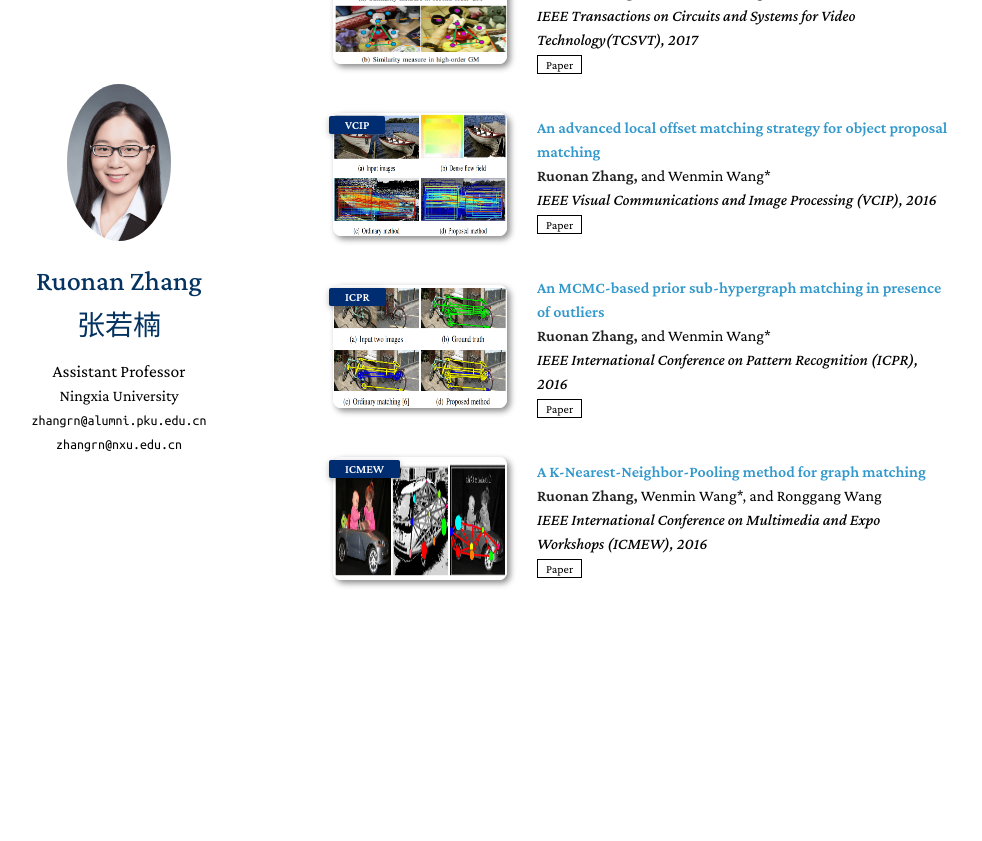
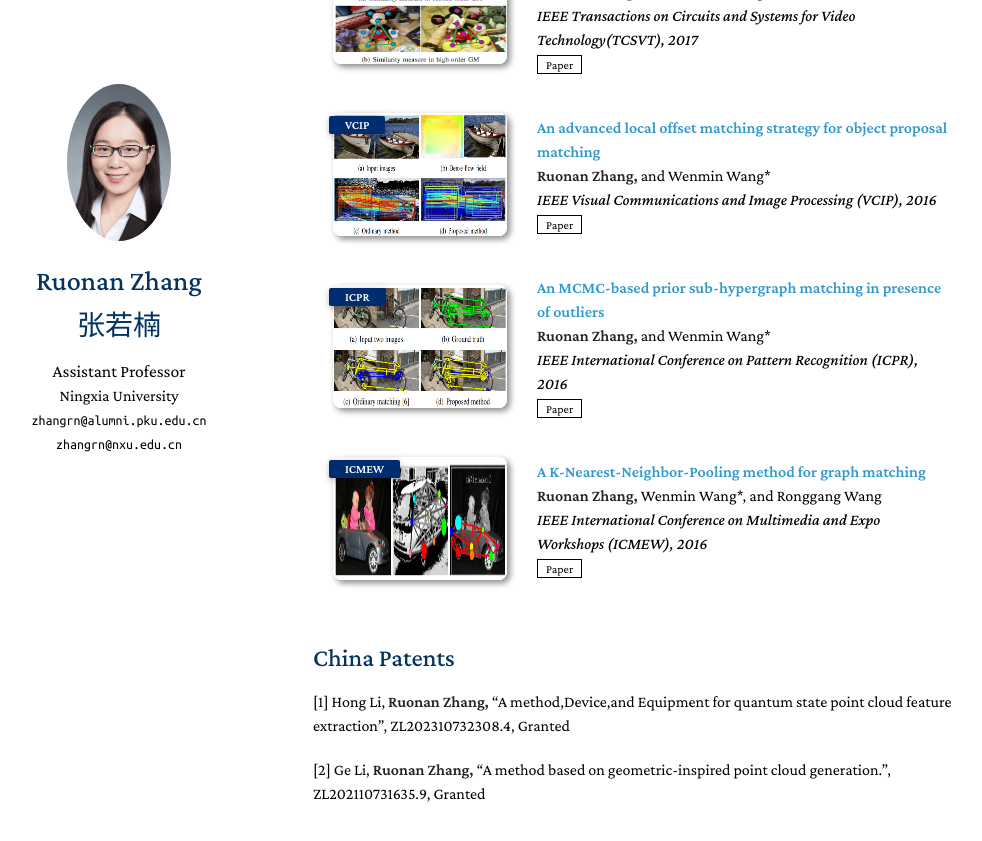
Before and after one commit to Smile232323/Smile232323.github.io, a Jekyll site: the page built from index.md, in a window 1280 px wide and 900 px high, scrolled down 4644 px. Shown: the top 841 px of the window, without its empty margins (157-1139 px from the left). Built offline with Jekyll 4.4.1, drawn with Linux system fonts in a browser that asks for light colours; a style sheet for code colours, icons or effects is not loaded; our own code applies the rules of GitHub Pages for plain Markdown files; before the commit the page ends 5358 px from its top, so only the background shows below that.

Commit message:
update index.md

```diff
--- a/index.md
+++ b/index.md
@@ -63,7 +63,11 @@ Paper Reviewer: IEEE TIP, IEEE TCSVT, CVPR
 - Outstanding Scientific Research Title of Peking University, 2023
 
 
-
 {% include_relative _includes/publications.md %}
 
 {% include_relative _includes/services.md %}
+
+## China Patents
+[1]  Hong Li, **Ruonan Zhang,** “A method,Device,and Equipment for quantum state point cloud feature extraction”, ZL202310732308.4, Granted
+
+[2]  Ge Li, **Ruonan Zhang,** “A method based on geometric-inspired point cloud generation.”, ZL202110731635.9, Granted
```
